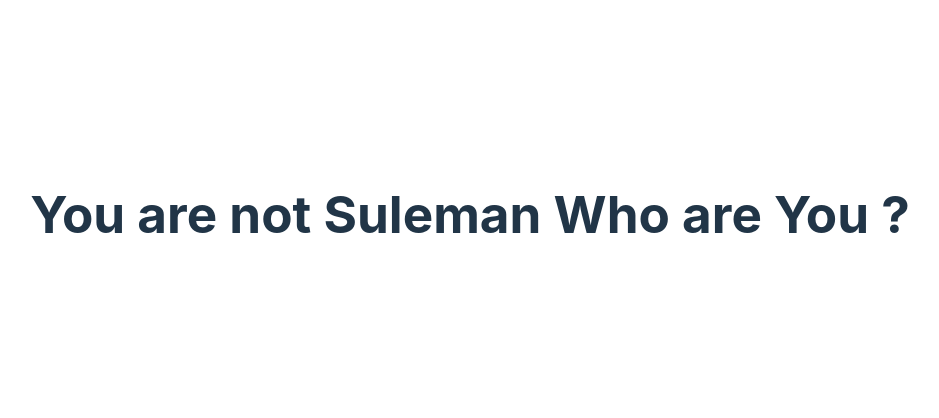
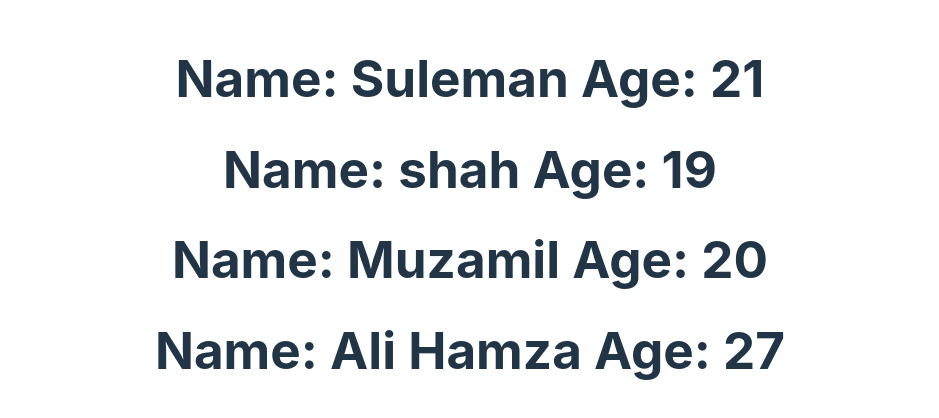
Before and after one commit to Muhammad-Sulman/ReactFirstApp, a React (Vite) app in the folder react-App1.0/: page / in a window 1280 px wide. Shown: the part 186-604 px from the top of the page, without its empty margins (170-1109 px from the left). Built offline with nearby package versions, Linux system fonts and the light colour scheme.

Commit message:
List rendering

```diff
--- a/react-App1.0/src/App.jsx
+++ b/react-App1.0/src/App.jsx
@@ -1,6 +1,7 @@
 import './App.css';
-import Component1 from './Component1';
-import Component2 from './Component2';
+import Students from './Students';
+// import Component1 from './Component1';
+// import Component2 from './Component2';
 // import ParentComponent from './ParentComponent';
 // import Header from './Header.jsx';
 // import Sidebar from './Sidebar.jsx'
@@ -22,27 +23,28 @@ import Component2 from './Component2';
 // const friends = ["Ali", "Hamza", "Muzamil", "Shah"];
 
 function App() {
-  // return (
+   return (
   //   // console.error(),
-  //   <>
-  //     {/* <Header name="Suleman" age="asd" isMarried={false} arr={friends} /> */}
-  //     {/* <House/> */}
-  //     {/* <Sidebar name={a} age="22"></Sidebar> */}
-  //     {/* <Footer name2 = {123}></Footer> */}
+     <>
+       {/* <Header name="Suleman" age="asd" isMarried={false} arr={friends} /> */}
+       {/* <House/> */}
+       {/* <Sidebar name={a} age="22"></Sidebar> */}
+       {/* <Footer name2 = {123}></Footer> */}
 
-  //     {/* <Employee name = "Suleman.." age={21} ></Employee> */}
-  //     {/* <Customer name="suleman.." age = {21} ></Customer> */}
-  //     {/* <Customer></Customer> */}
-  //     {/* <Clickfunction name="Suleman" ></Clickfunction> */}
-  //     {/* <EventBinding></EventBinding> */}
-  //     {/* <Mounting/> */}
-  //     {/* <Updating1></Updating1> */}
-  //     {/* <Person2 city= "Islamabad" ></Person2> */}
-  //     {/* <Parentclass></Parentclass> */}
-  //     {/* <ParentComponent></ParentComponent> */}
+       {/* <Employee name = "Suleman.." age={21} ></Employee> */}
+       {/* <Customer name="suleman.." age = {21} ></Customer> */}
+       {/* <Customer></Customer> */}
+       {/* <Clickfunction name="Suleman" ></Clickfunction> */}
+       {/* <EventBinding></EventBinding> */}
+       {/* <Mounting/> */}
+       {/* <Updating1></Updating1> */}
+       {/* <Person2 city= "Islamabad" ></Person2> */}
+       {/* <Parentclass></Parentclass> */}
+       {/* <ParentComponent></ParentComponent> */}
+          <Students></Students>
 
-  //   </>
-  // );
+     </>
+   );
 
   // let name = "Suleman";
   // // let name = "Aqib";
@@ -62,15 +64,15 @@ function App() {
 //   }
 
 // let name = "Suleman";
-let name = "Suleman1";
+// let name = "Suleman1";
 
-  return (
-    <div>
-          {/* {data} */}
-          {/* {name == "Suleman"  && <Component1></Component1>} */}
-          {name == "Suleman" ? <Component1></Component1> : <Component2></Component2>}
-    </div>
-  )
+//   return (
+//     <div>
+//           {/* {data} */}
+//           {/* {name == "Suleman"  && <Component1></Component1>} */}
+//           {name == "Suleman" ? <Component1></Component1> : <Component2></Component2>}
+//     </div>
+//   )
 
 
 }
--- /dev/null
+++ b/react-App1.0/src/Student.jsx
@@ -0,0 +1,11 @@
+
+
+function Student({std}) {  //destructuring props in std
+    return (
+        <div>
+            <h1>Name: {std.name} Age: {std.age}</h1>
+        </div>
+    )
+}
+
+export default Student
--- /dev/null
+++ b/react-App1.0/src/Students.jsx
@@ -0,0 +1,40 @@
+import Student from './Student';
+
+function Students() {
+    // const friends = ['Suleman', 'Muzamil', 'Aqib', 'Hammad']
+    // const numbers = [1,2,3,4,5,6]
+    // const result = numbers.map( num => <h1> {num = num * 2}</h1>);
+
+    const students = [
+        {
+            name: "Suleman",
+            age: 21
+        },
+        {
+            name: "shah",
+            age: 19
+        },
+        {
+            name: "Muzamil",
+            age: 20
+        },
+        {
+            name: "Ali Hamza",
+            age: 27
+        },
+    ]
+
+
+
+    return (
+        <div>
+            {/* {friends.map(fri => <h1> {fri} </h1>)} */}
+            {/* {numbers.map( num => <h1> {num = num * 2}</h1>)} */}
+            {/* {result} */}
+            {/* {students.map(std => <h1>Name: {std.name} Age: {std.age}</h1>)} */}
+            {students.map(std => <Student std = {std}/>)}
+        </div>
+    )
+}
+
+export default Students
```
